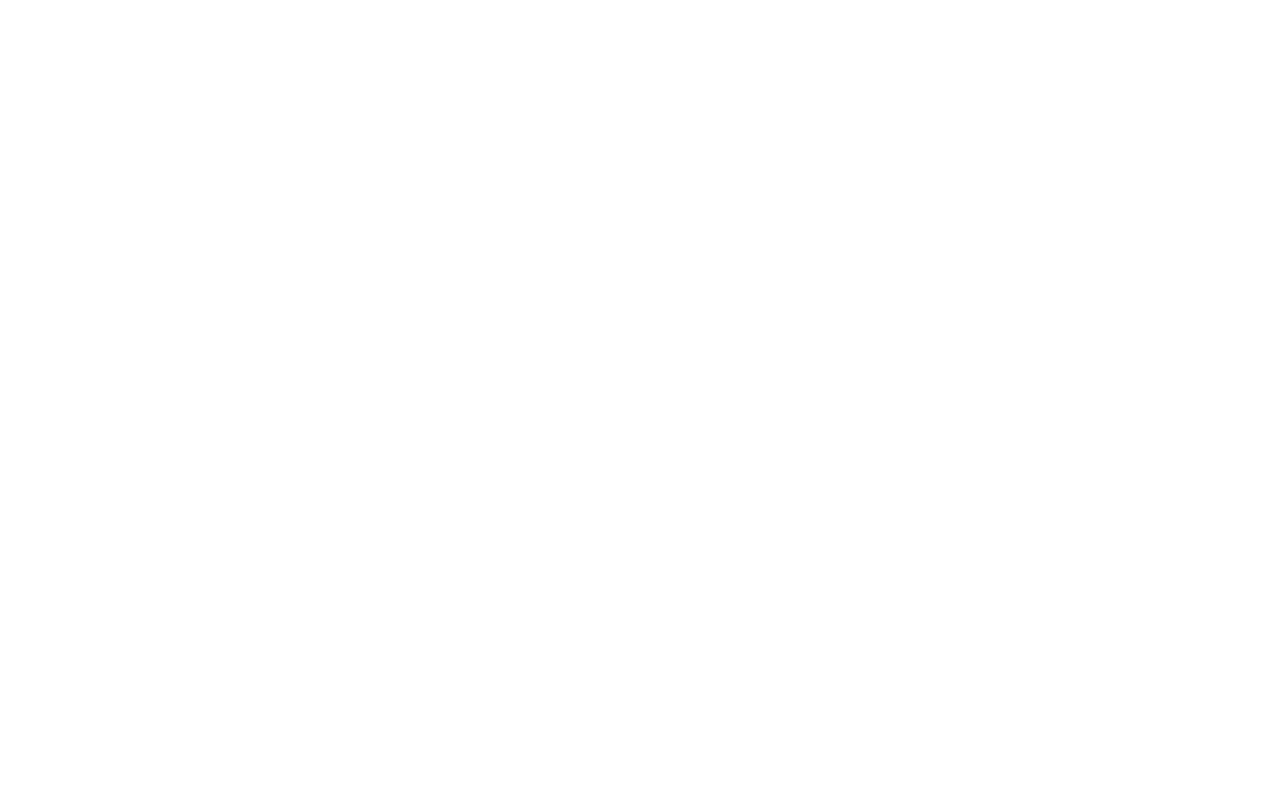
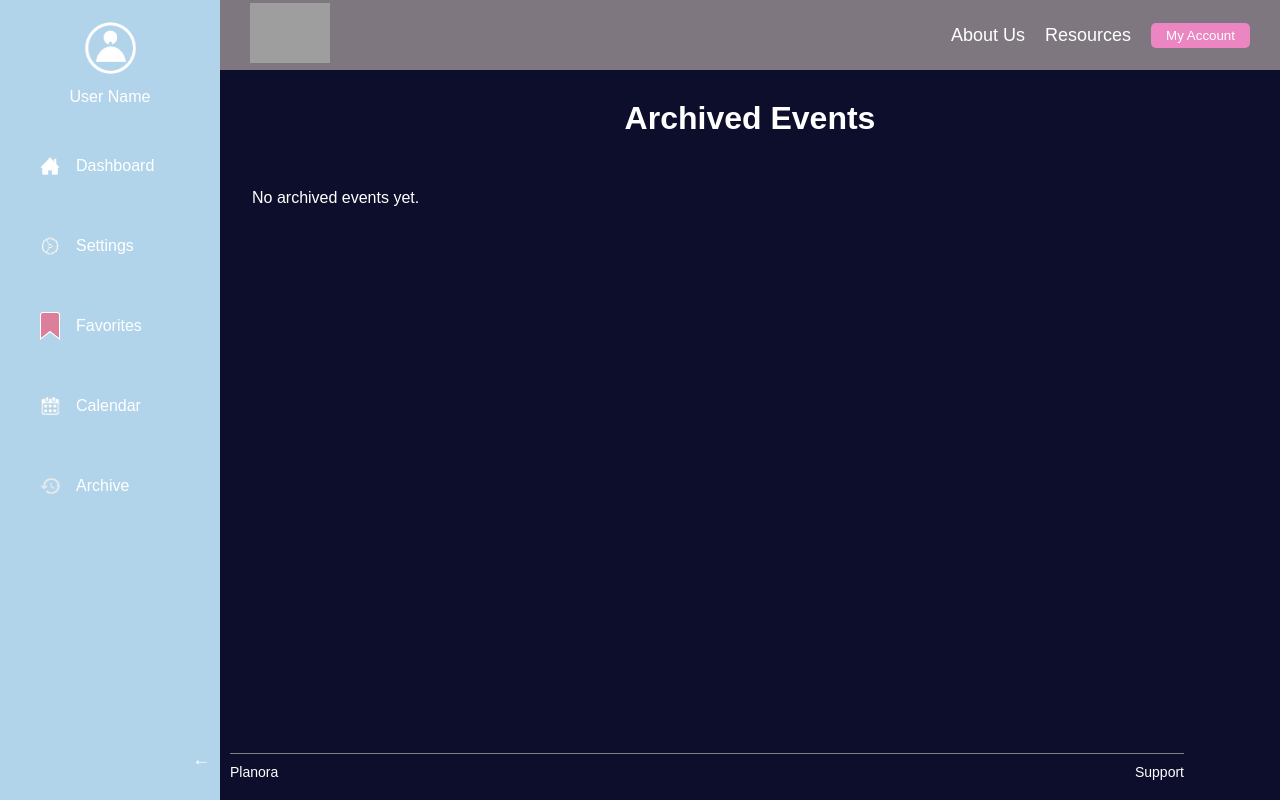
Before and after one commit to Vivian-Nguyen-08/git-assignment, a React (Create React App) app in the folder frontend/: page /archive in a window 1280 px wide. Before the commit this address had no page. Built offline with nearby package versions, Linux system fonts and the light colour scheme; grey boxes are pictures that could not be loaded.

Commit message:
fully functional archive page with are you sure popups

```diff
--- a/frontend/src/App.js
+++ b/frontend/src/App.js
@@ -1,4 +1,3 @@
-// src/App.js
 import React, { useEffect, useState } from "react";
 import {
   BrowserRouter as Router,
@@ -20,10 +19,12 @@
 import CalendarPage from "./pages/CalendarPage";
 import SupportPage from "./pages/SupportPage";
 import AboutUs from "./pages/AboutUs";
+import ArchivePage from "./pages/ArchivePage"; // ✅ NEW
 
 // Contexts
 import { FavoritesProvider } from "./context/FavoritesContext";
 import { ThemeProvider, useTheme } from "./context/ThemeContext";
+import { ArchiveProvider } from "./context/ArchiveContext"; // ✅ NEW
 
 // 🏠 Home Component
 function Home() {
@@ -83,6 +84,7 @@
       <Route path="/support" element={<SupportPage />} />
       <Route path="/event/:id" element={<EventPage />} />
       <Route path="/about" element={<AboutUs />} />
+      <Route path="/archive" element={<ArchivePage />} /> {/* ✅ NEW */}
     </Routes>
   );
 }
@@ -92,7 +94,6 @@
   const { isDarkMode } = useTheme();
   const [customGroups, setCustomGroups] = useState([]);
 
-  // Apply or remove dark mode class to <body>
   useEffect(() => {
     if (isDarkMode) {
       document.body.classList.add("dark-mode");
@@ -113,11 +114,13 @@
 
 function App() {
   return (
-    <FavoritesProvider>
-      <ThemeProvider>
-        <ThemedApp />
-      </ThemeProvider>
-    </FavoritesProvider>
+    <ArchiveProvider> {/* ✅ WRAP EVERYTHING */}
+      <FavoritesProvider>
+        <ThemeProvider>
+          <ThemedApp />
+        </ThemeProvider>
+      </FavoritesProvider>
+    </ArchiveProvider>
   );
 }
 
--- /dev/null
+++ b/frontend/src/context/ArchiveContext.js
@@ -0,0 +1,41 @@
+import React, { createContext, useContext, useEffect, useState } from "react";
+
+const ArchiveContext = createContext();
+
+export const ArchiveProvider = ({ children }) => {
+  const [archivedEvents, setArchivedEvents] = useState(() => {
+    const stored = localStorage.getItem("archivedEvents");
+    return stored ? JSON.parse(stored) : [];
+  });
+
+  useEffect(() => {
+    localStorage.setItem("archivedEvents", JSON.stringify(archivedEvents));
+  }, [archivedEvents]);
+
+  const archiveEvent = (event) => {
+    setArchivedEvents((prev) => [...prev, event]);
+  };
+
+  const unarchiveEvent = (eventId) => {
+    setArchivedEvents((prev) => prev.filter((e) => e.id !== eventId));
+  };
+
+  const isArchived = (eventId) => {
+    return archivedEvents.some((e) => e.id === eventId);
+  };
+
+  return (
+    <ArchiveContext.Provider
+      value={{
+        archivedEvents,
+        archiveEvent,
+        unarchiveEvent, //  Ensure this is included
+        isArchived,
+      }}
+    >
+      {children}
+    </ArchiveContext.Provider>
+  );
+};
+
+export const useArchive = () => useContext(ArchiveContext);
--- /dev/null
+++ b/frontend/src/pages/ArchivePage.js
@@ -0,0 +1,150 @@
+import React, { useState } from "react";
+import { Link } from "react-router-dom";
+import "../styles/Dashboard.css";
+
+// Assets
+import globeLogo from "../assets/globe.png";
+import bookmark_Icon from "../assets/bookmark_Icon.png";
+import settings_Icon from "../assets/settings_Icon.png";
+import calandar_Icon from "../assets/calandar_Icon.png";
+import archive_Icon from "../assets/archive_Icon.png";
+import profile_Icon from "../assets/profile_Icon.png";
+import home_Icon from "../assets/home_Icon.png";
+
+// Context
+import { useArchive } from "../context/ArchiveContext";
+
+const ArchivePage = () => {
+  const [sidebarCollapsed, setSidebarCollapsed] = useState(false);
+  const [confirmUnarchive, setConfirmUnarchive] = useState(null); // ✅ new
+  const toggleSidebar = () => setSidebarCollapsed(!sidebarCollapsed);
+
+  const { archivedEvents, unarchiveEvent } = useArchive();
+  const firstName = localStorage.getItem("firstName") || "User";
+  const lastName = localStorage.getItem("lastName") || "Name";
+
+  return (
+    <div className="dashboard">
+      {/* Sidebar */}
+      <div className={`sidebar ${sidebarCollapsed ? "collapsed" : ""}`}>
+        <button className="collapse-btn" onClick={toggleSidebar}>
+          {sidebarCollapsed ? "→" : "←"}
+        </button>
+        <div className="sidebar-user">
+          <img src={profile_Icon} alt="User" className="user-icon" />
+          {!sidebarCollapsed && <p>{firstName} {lastName}</p>}
+        </div>
+        <div className="sidebar-links">
+          <Link to="/dashboard" className="sidebar-link">
+            <img src={home_Icon} alt="dashboard" className="sidebar-icon" />
+            {!sidebarCollapsed && <span>Dashboard</span>}
+          </Link>
+          <Link to="/settings" className="sidebar-link">
+            <img src={settings_Icon} alt="settings" className="sidebar-icon" />
+            {!sidebarCollapsed && <span>Settings</span>}
+          </Link>
+          <Link to="/favorites" className="sidebar-link-fav">
+            <img src={bookmark_Icon} alt="favorites" className="sidebar-icon-fav" />
+            {!sidebarCollapsed && <span>Favorites</span>}
+          </Link>
+          <Link to="/calendar" className="sidebar-link">
+            <img src={calandar_Icon} alt="calendar" className="sidebar-icon" />
+            {!sidebarCollapsed && <span>Calendar</span>}
+          </Link>
+          <Link to="/archive" className="sidebar-link">
+            <img src={archive_Icon} alt="archive" className="sidebar-icon" />
+            {!sidebarCollapsed && <span>Archive</span>}
+          </Link>
+        </div>
+      </div>
+
+      {/* Main Panel */}
+      <div className="main-panel">
+        <div className="top-nav">
+          <Link to="/">
+            <img src={globeLogo} alt="Planora Logo" className="nav-logo" />
+          </Link>
+          <div className="nav-links">
+            <Link to="/about">About Us</Link>
+            <Link to="/resources">Resources</Link>
+            <div className="account-wrapper">
+              <button className="account-btn">My Account</button>
+            </div>
+          </div>
+        </div>
+
+        <h1 className="events-title">Archived Events</h1>
+
+        {archivedEvents.length === 0 ? (
+          <p style={{ padding: "2rem" }}>No archived events yet.</p>
+        ) : (
+          <div className="events-grid-scroll">
+            <div className="events-grid">
+              {archivedEvents.map((event) => (
+                <div key={event.id} className="event-card-link">
+                  <div className="event-card">
+                    <div className="image-wrapper">
+                      <img src={event.img} alt="Event" />
+                    </div>
+                    <div className="event-info">
+                      <p className="event-name">{event.name}</p>
+                      <p className="event-location">
+                        {event.fromDate && event.toDate
+                          ? `From: ${event.fromDate} — To: ${event.toDate}`
+                          : "Date not set"}
+                      </p>
+                      {event.type && (
+                        <span className={`event-type-badge ${event.type}`}>
+                          {event.type.charAt(0).toUpperCase() + event.type.slice(1)}
+                        </span>
+                      )}
+                      <button
+                        className="unarchive-btn"
+                        onClick={() => setConfirmUnarchive(event)}
+                      >
+                        Unarchive
+                      </button>
+                    </div>
+                  </div>
+                </div>
+              ))}
+            </div>
+          </div>
+        )}
+
+        {/* ✅ Confirmation Popup */}
+        {confirmUnarchive && (
+          <div className="popup-overlay">
+            <div className="popup-box">
+              <p>Are you sure you want to unarchive "{confirmUnarchive.name}"?</p>
+              <div className="popup-actions">
+                <button
+                  className="confirm-btn"
+                  onClick={() => {
+                    unarchiveEvent(confirmUnarchive.id);
+                    setConfirmUnarchive(null);
+                  }}
+                >
+                  Yes
+                </button>
+                <button
+                  className="cancel-btn"
+                  onClick={() => setConfirmUnarchive(null)}
+                >
+                  Cancel
+                </button>
+              </div>
+            </div>
+          </div>
+        )}
+
+        <footer className="dashboard-footer">
+          <div>Planora</div>
+          <div>Support</div>
+        </footer>
+      </div>
+    </div>
+  );
+};
+
+export default ArchivePage;
--- a/frontend/src/styles/Dashboard.css
+++ b/frontend/src/styles/Dashboard.css
@@ -321,13 +321,7 @@
   color: inherit;
 }
 
-/* Bookmark Area */
-.event-header {
-  display: flex;
-  justify-content: space-between;
-  align-items: center;
-}
-
+/* Image Wrapper */
 .image-wrapper {
   position: relative;
   width: 100%;
@@ -342,6 +336,7 @@
   display: block;
 }
 
+/* Bookmark Button (Top Right) */
 .bookmark-btn {
   position: absolute;
   top: 10px;
@@ -354,6 +349,24 @@
 }
 
 .bookmark-icon {
+  width: 18px;
+  height: 18px;
+  object-fit: contain;
+}
+
+/* Archive Button (Top Left) */
+.archive-btn {
+  position: absolute;
+  top: 10px;
+  left: 10px;
+  background: none;
+  border: none;
+  cursor: pointer;
+  padding: 0;
+  z-index: 2;
+}
+
+.archive-icon {
   width: 18px;
   height: 18px;
   object-fit: contain;
@@ -387,3 +400,69 @@
   border-top: 1px solid gray;
   padding-top: 10px;
 }
+
+/* Archive Confirmation Popup */
+.popup-overlay {
+  position: fixed;
+  top: 0;
+  left: 0;
+  width: 100%;
+  height: 100%;
+  background-color: rgba(0, 0, 0, 0.5);
+  display: flex;
+  justify-content: center;
+  align-items: center;
+  z-index: 999;
+}
+
+.popup-box {
+  background: white;
+  color: black;
+  padding: 20px;
+  border-radius: 8px;
+  text-align: center;
+  width: 300px;
+}
+
+.popup-actions {
+  margin-top: 20px;
+  display: flex;
+  justify-content: space-around;
+}
+
+.confirm-btn,
+.cancel-btn {
+  padding: 6px 16px;
+  border: none;
+  border-radius: 4px;
+  cursor: pointer;
+}
+
+.confirm-btn {
+  background-color: #ec86c3;
+  color: white;
+}
+
+.cancel-btn {
+  background-color: #ccc;
+  color: black;
+}
+
+/* ✅ Unarchive Button */
+.unarchive-btn {
+  margin-top: 10px;
+  padding: 6px 12px;
+  background-color: #ec86c3;
+  color: white;
+  font-size: 14px;
+  font-weight: 500;
+  border: none;
+  border-radius: 6px;
+  cursor: pointer;
+  align-self: flex-start;
+  transition: background-color 0.2s ease-in-out;
+}
+
+.unarchive-btn:hover {
+  background-color: #d06aad;
+}
```
Also changed, not shown: frontend/src/pages/Dashboard.js (+49 -2 lines), frontend/src/styles/ArchivePage.css (added).
